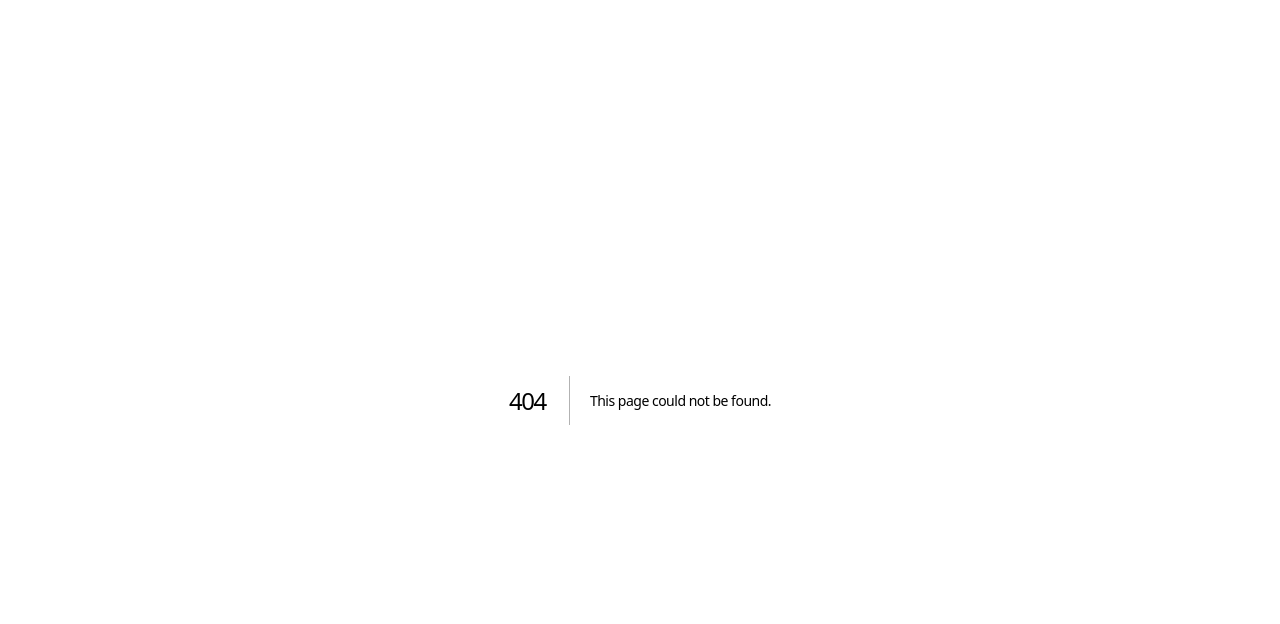
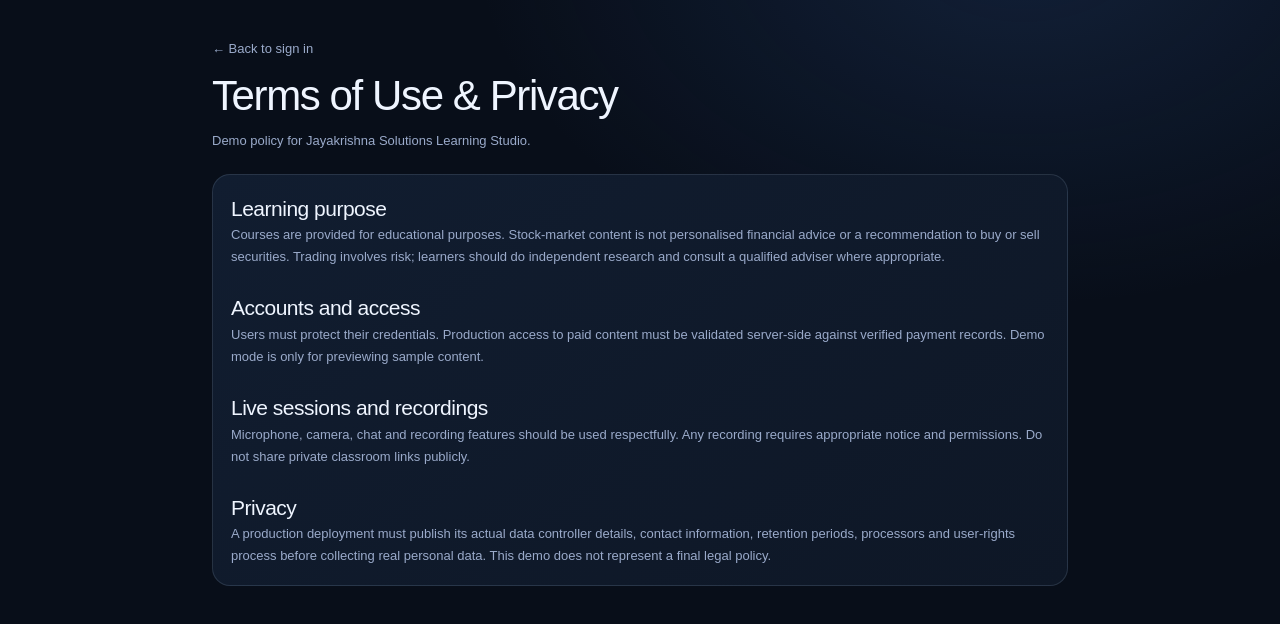
Before and after one commit to vijayreddy8/jayakrishna-solutions, a Next.js app: page /terms in a window 1280 px wide. Before the commit this address had no page. Shown: the top 624 px of the page. Built offline with nearby package versions, Linux system fonts and the light colour scheme.

Commit message:
feat: add learning data and auth foundation

```diff
--- /dev/null
+++ b/app/terms/page.tsx
@@ -0,0 +1,17 @@
+export default function TermsPage() {
+  return <main style={{maxWidth:900,margin:"0 auto",padding:"36px 22px"}}>
+    <a href="/login" className="subtext">← Back to sign in</a>
+    <h1>Terms of Use & Privacy</h1>
+    <p className="subtext">Demo policy for Jayakrishna Solutions Learning Studio.</p>
+    <section className="card card-pad" style={{marginTop:22}}>
+      <h2>Learning purpose</h2>
+      <p className="subtext">Courses are provided for educational purposes. Stock-market content is not personalised financial advice or a recommendation to buy or sell securities. Trading involves risk; learners should do independent research and consult a qualified adviser where appropriate.</p>
+      <h2 style={{marginTop:24}}>Accounts and access</h2>
+      <p className="subtext">Users must protect their credentials. Production access to paid content must be validated server-side against verified payment records. Demo mode is only for previewing sample content.</p>
+      <h2 style={{marginTop:24}}>Live sessions and recordings</h2>
+      <p className="subtext">Microphone, camera, chat and recording features should be used respectfully. Any recording requires appropriate notice and permissions. Do not share private classroom links publicly.</p>
+      <h2 style={{marginTop:24}}>Privacy</h2>
+      <p className="subtext">A production deployment must publish its actual data controller details, contact information, retention periods, processors and user-rights process before collecting real personal data. This demo does not represent a final legal policy.</p>
+    </section>
+  </main>;
+}
```
